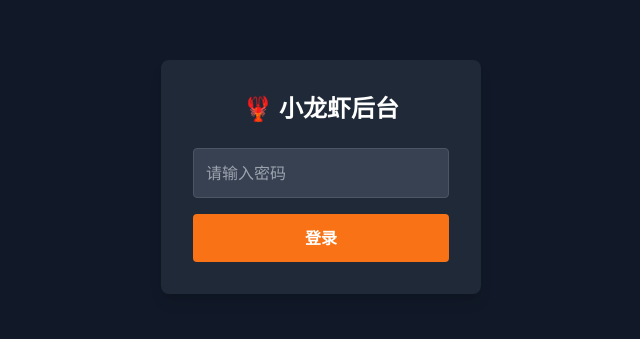
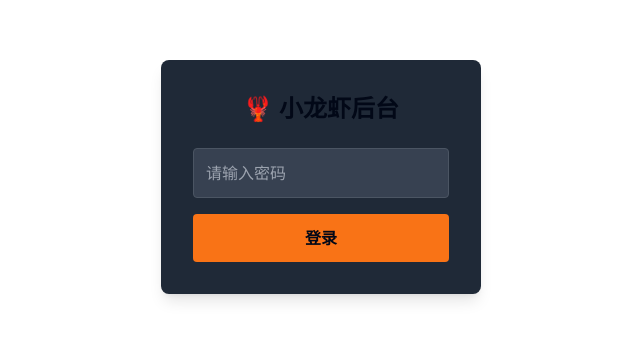
Before and after one commit to yinjiajun223/dashboard, a Next.js app: page / in a window 1280 px wide. Shown: the part 223-562 px from the top of the page, without its empty margins (319-959 px from the left). Built offline with nearby package versions, Linux system fonts and the light colour scheme.

Commit message:
Update app/layout.js

```diff
--- a/app/layout.js
+++ b/app/layout.js
@@ -3,12 +3,34 @@ import './globals.css'
 export const metadata = {
   title: '小龙虾控制台',
   description: '部署管理后台',
+  viewport: 'width=device-width, initial-scale=1, maximum-scale=1, user-scalable=no',
 }
 
 export default function RootLayout({ children }) {
   return (
-    <html lang="zh-CN">
-      <body className="bg-gray-900 text-white min-h-screen">
+    <html lang="zh-CN" suppressHydrationWarning>
+      <head>
+        <script
+          dangerouslySetInnerHTML={{
+            __html: `
+              (function() {
+                // 用户手动设置过主题，优先使用
+                var userTheme = localStorage.getItem('theme');
+                if (userTheme) {
+                  document.documentElement.classList.add(userTheme);
+                  return;
+                }
+
+                // 根据时间自动判断主题：白天(6:00-18:00)用日间模式
+                var hour = new Date().getHours();
+                var theme = (hour >= 6 && hour < 18) ? 'light' : 'dark';
+                document.documentElement.classList.add(theme);
+              })();
+            `,
+          }}
+        />
+      </head>
+      <body className="antialiased bg-background text-foreground">
         {children}
       </body>
     </html>
```
